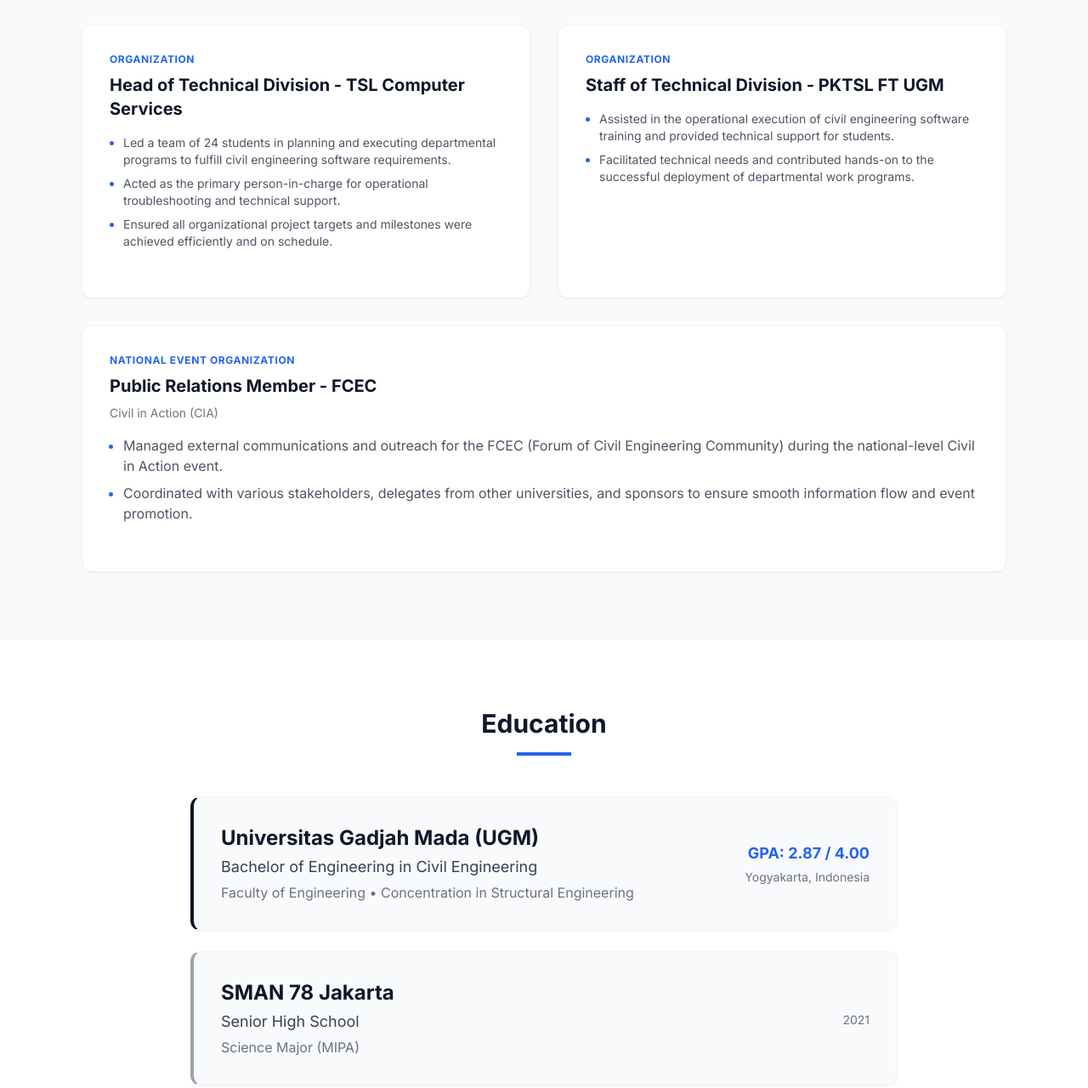
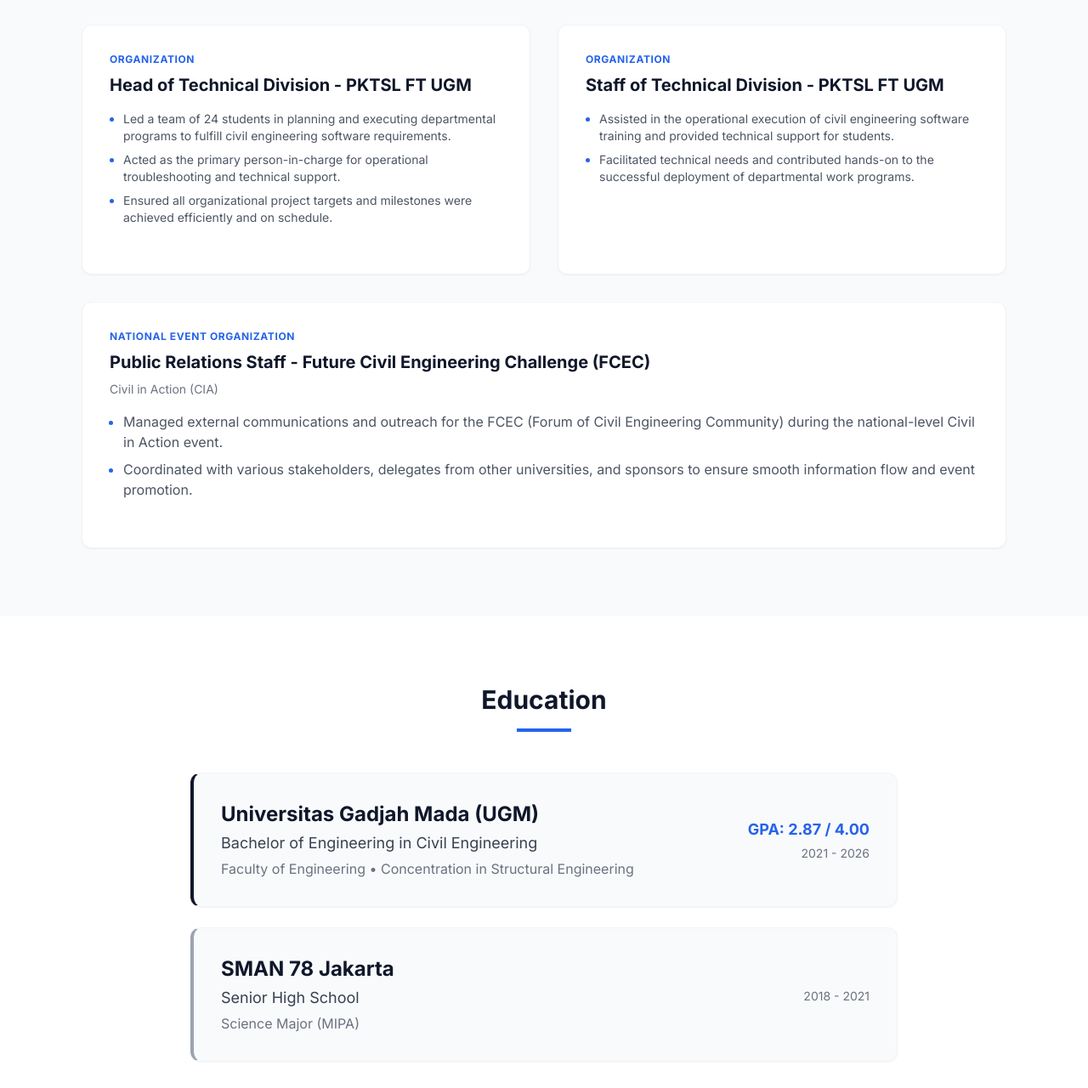
Before and after one commit to fakhrimrf/fakhrimrf.github.io, a plain HTML site: page index.html in a window 1280 px wide. Shown: the part 3141-4421 px from the top of the page at 85% size. Drawn offline with nearby package versions, Linux system fonts and the light colour scheme.

Commit message:
Update index.html

```diff
--- a/index.html
+++ b/index.html
@@ -227,7 +227,7 @@
                 <!-- Organization 1: Head of TSL -->
                 <div class="bg-white p-8 rounded-xl border border-gray-100 shadow-sm flex flex-col h-full hover:shadow-md transition">
                     <span class="text-xs font-bold text-accent uppercase tracking-wider mb-2">Organization</span>
-                    <h3 class="text-xl font-bold text-navy mb-4">Head of Technical Division - TSL Computer Services</h3>
+                    <h3 class="text-xl font-bold text-navy mb-4">Head of Technical Division - PKTSL FT UGM</h3>
                     <ul class="list-disc pl-4 text-gray-600 mb-6 flex-grow space-y-2 text-sm marker:text-accent">
                         <li>Led a team of 24 students in planning and executing departmental programs to fulfill civil engineering software requirements.</li>
                         <li>Acted as the primary person-in-charge for operational troubleshooting and technical support.</li>
@@ -248,7 +248,7 @@
                 <!-- Organization 3: CIA Humas -->
                 <div class="bg-white p-8 rounded-xl border border-gray-100 shadow-sm flex flex-col h-full md:col-span-2 hover:shadow-md transition">
                     <span class="text-xs font-bold text-accent uppercase tracking-wider mb-2">National Event Organization</span>
-                    <h3 class="text-xl font-bold text-navy mb-2">Public Relations Member - FCEC</h3>
+                    <h3 class="text-xl font-bold text-navy mb-2">Public Relations Staff - Future Civil Engineering Challenge (FCEC)</h3>
                     <h4 class="text-sm font-medium text-gray-500 mb-4">Civil in Action (CIA)</h4>
                     <ul class="list-disc pl-4 text-gray-600 mb-6 space-y-2 text-sm md:text-base marker:text-accent">
                         <li>Managed external communications and outreach for the FCEC (Forum of Civil Engineering Community) during the national-level Civil in Action event.</li>
@@ -274,7 +274,7 @@
                 </div>
                 <div class="mt-4 md:mt-0 text-left md:text-right">
                     <span class="block text-accent font-bold text-lg">GPA: 2.87 / 4.00</span>
-                    <span class="block text-gray-500 text-sm mt-1">Yogyakarta, Indonesia</span>
+                    <span class="block text-gray-500 text-sm mt-1">2021 - 2026</span>
                 </div>
             </div>
 
@@ -286,7 +286,7 @@
                     <p class="text-gray-500">Science Major (MIPA)</p>
                 </div>
                 <div class="mt-4 md:mt-0 text-left md:text-right">
-                    <span class="block text-gray-500 text-sm mt-1">2021</span>
+                    <span class="block text-gray-500 text-sm mt-1">2018 - 2021</span>
                 </div>
             </div>
         </div>
```
